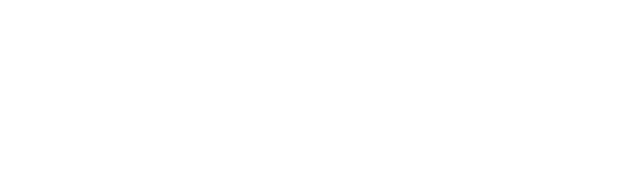
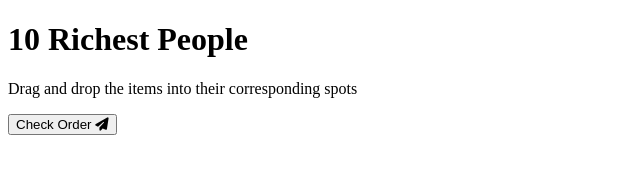
Before and after one commit to KateLockhart/20VanilliaJSWebProjects, a plain HTML site: page 19_SortableList/index.html in a window 1280 px wide. Shown: the whole page, without its empty margins (0-640 px from the left). Drawn offline with Linux system fonts and the light colour scheme.

Commit message:
19_SortableList, completed HTML.

```diff
--- a/19_SortableList/index.html
+++ b/19_SortableList/index.html
@@ -12,6 +12,13 @@
     ></script>
   </head>
   <body>
+    <h1>10 Richest People</h1>
+    <p>Drag and drop the items into their corresponding spots</p>
+    <ul class="draggable-list" id="draggable-list"></ul>
+    <button class="check-btn" id="check">
+      Check Order <i class="fas fa-paper-plane"></i>
+    </button>
+
     <script src="script.js"></script>
   </body>
 </html>
```
